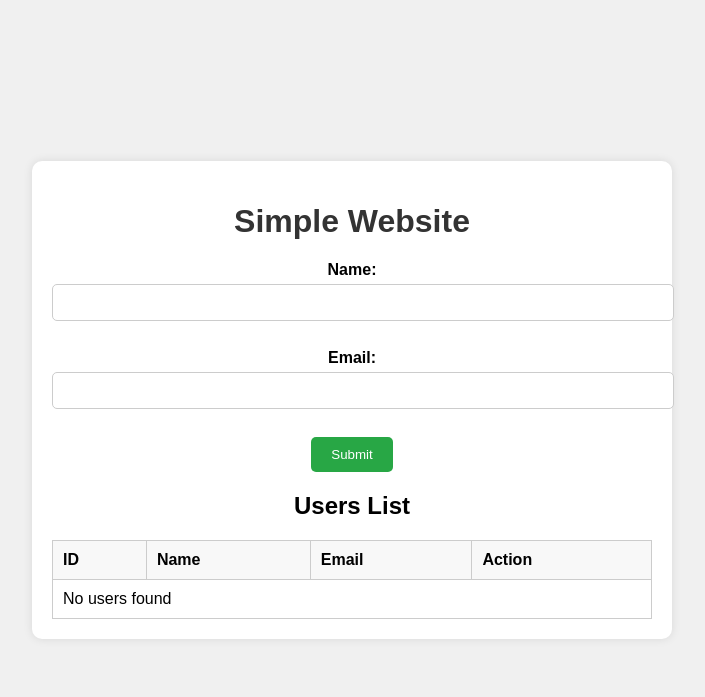
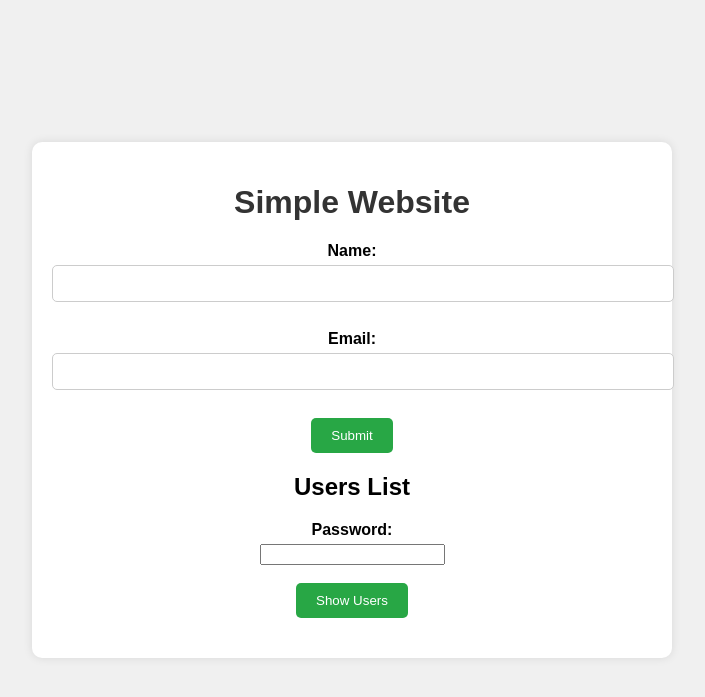
Before and after one commit to etgeriflimba/mywebsite, a PHP site: page / in a window 1280 px wide. Shown: the top 697 px of the page, without its empty margins (288-993 px from the left). Run offline with PHP 8.4, Linux system fonts and the light colour scheme; data that the repository does not hold is empty.

Commit message:
mywebsite

```diff
--- a/index.php
+++ b/index.php
@@ -1,3 +1,8 @@
+<?php
+session_start();
+error_reporting(E_ALL);
+ini_set('display_errors', 1);
+?>
 <!DOCTYPE html>
 <html lang="en">
 <head>
@@ -24,7 +29,7 @@
             return openssl_decrypt($encrypted_data, 'aes-256-cbc', $key, 0, $iv);
         }
 
-        // Menambhkan data & melakukan enkripsi pada name dan email
+        // Menambahkan data & melakukan enkripsi pada name dan email
         if ($_SERVER["REQUEST_METHOD"] == "POST" && isset($_POST['submit'])) {
             $name = encryptData($_POST["name"], ENCRYPTION_KEY);
             $email = encryptData($_POST["email"], ENCRYPTION_KEY);
@@ -38,7 +43,7 @@
             }
         }
 
-        // penghapusan data
+        // Penghapusan data
         if (isset($_GET['delete'])) {
             $id = $_GET['delete'];
             $sql = "DELETE FROM users WHERE id=$id";
@@ -48,6 +53,22 @@
             } else {
                 echo "<div class='error'>Error: " . $sql . "<br>" . $conn->error . "</div>";
             }
+        }
+
+        // Memeriksa password untuk menampilkan daftar pengguna
+        $show_users = false;
+        if ($_SERVER["REQUEST_METHOD"] == "POST" && isset($_POST['show_users'])) {
+            $password = $_POST["password"];
+            if ($password === 'Ujicoba123#') {
+                $_SESSION['show_users'] = true;
+                $show_users = true;
+            } else {
+                echo "<div class='error'>Incorrect password</div>";
+            }
+        }
+
+        if (isset($_SESSION['show_users']) && $_SESSION['show_users'] === true) {
+            $show_users = true;
         }
         ?>
 
@@ -60,6 +81,13 @@
         </form>
 
         <h2>Users List</h2>
+        <?php if (!$show_users): ?>
+            <form method="POST" action="">
+                <label for="password">Password:</label>
+                <input type="password" id="password" name="password" required><br><br>
+                <button type="submit" name="show_users">Show Users</button>
+            </form>
+        <?php else: ?>
             <table>
                 <tr>
                     <th>ID</th>
@@ -89,6 +117,7 @@
                 $conn->close();
                 ?>
             </table>
+        <?php endif; ?>
     </div>
 </body>
 </html>
```
Also changed, not shown: test_db.php (added, +9 -0 lines). Lines whose indentation alone changed are shown as unchanged.
